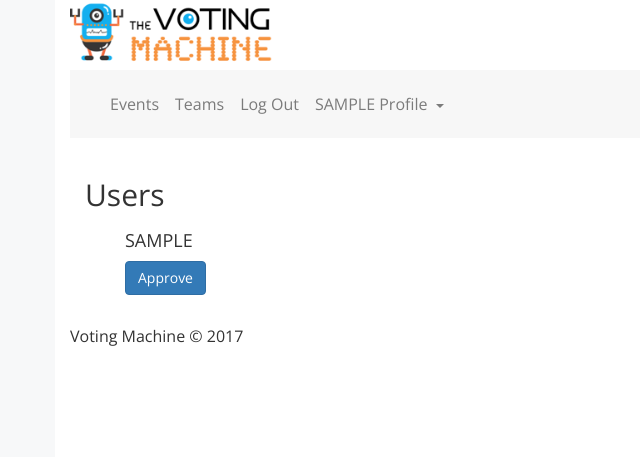
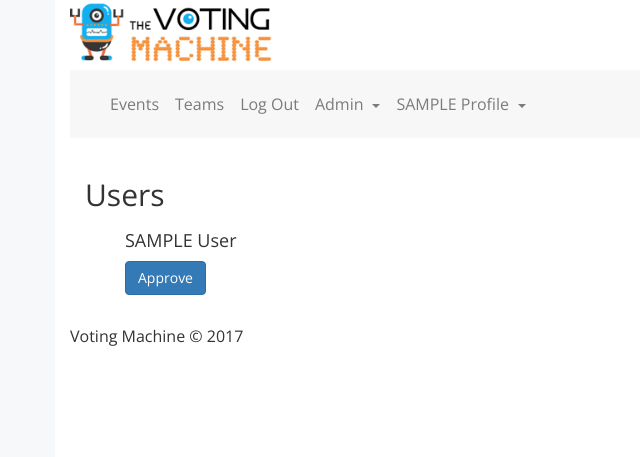
Before and after one commit to sixfeetup/django-voting-machine, a Django app: page /users/list in a window 1280 px wide. Shown: the top 457 px of the page, without its empty margins (0-640 px from the left). Run offline with Django 3.2, Linux system fonts and the light colour scheme; the visitor is signed in with stand-in values (Sample User, id 1); data comes from the database, SQL or seed files in the repository; style sheets or scripts are compiled from the project's sources; some libraries are stand-ins or nearby versions.

Commit message:
refs #16948 Added Admin button to the app.

```diff
--- a/voting/templates/base.html
+++ b/voting/templates/base.html
@@ -44,28 +44,28 @@
 
         <div class="collapse navbar-collapse" id="navbarSupportedContent">
           <ul class="nav navbar-nav mr-auto">
-            <li class="nav-item ">
-              <a class="nav-link" href="{% url 'votingmachine:event_list'  %}">Events <span class="sr-only">(current)</span></a>
-            </li>
-            <li class="nav-item">
-                <a class="nav-link" href="{% url 'votingmachine:team_list' %}">Teams</a>
-            </li>
+            <li class="nav-item "><a class="nav-link" href="{% url 'votingmachine:event_list'  %}">Events <span class="sr-only">(current)</span></a></li>
+            <li class="nav-item"><a class="nav-link" href="{% url 'votingmachine:team_list' %}">Teams</a></li>
             {% if request.user.is_authenticated %}
-              <li class="nav-item">
                 {# URL provided by django-allauth/account/urls.py #}
-                  <a class="nav-link" href="{% url 'users:logout' %}">{% trans "Log Out" %}</a>
-              </li>
+
+                <li class="nav-item"><a class="nav-link" href="{% url 'users:logout' %}">{% trans "Log Out" %}</a></li>
 
                 <li class="nav-item dropdown">
-                {# URL provided by django-allauth/account/urls.py #}
-{#                <a class="nav-link" href="{% url 'users:detail' request.user.username  %}">{{ user.first_name }} {% trans "Profile" %}</a>#}
-{#              </li>#}
+                {% if request.user.is_superuser %}
+                    <a class="nav-link dropdown-toggle" href="{% url "users:detail" request.user.username %}" id="dropdownMenuLink" data-toggle="dropdown" aria-haspopup="true" aria-expanded="false">
+                    Admin </a>
+                  <ul class="dropdown-menu" aria-labelledby="dropdownMenuLink">
+                      <li><a class="nav-link dropdown-item" href="{% url 'admin:index'%}">Admin Site</a></li>
+                      <li><a class="nav-link dropdown-item" href="{% url 'users:list'%}">User List</a></li>
+                  </ul>
+                    {% endif %}
+                </li>
 
-{#                <div class="dropdown">#}
+
+                <li class="nav-item dropdown">
                   <a class="nav-link dropdown-toggle" href="{% url "users:detail" request.user.username %}" id="dropdownMenuLink" data-toggle="dropdown" aria-haspopup="true" aria-expanded="false">
-{#                  <a class="btn btn-secondary dropdown-toggle" href="https://example.com" id="dropdownMenuLink" data-toggle="dropdown" aria-haspopup="true" aria-expanded="false">#}
-                    {{ user.first_name|upper }} Profile
-                  </a>
+                    {{ user.first_name|upper }} Profile </a>
                   <ul class="dropdown-menu" aria-labelledby="dropdownMenuLink">
                     <li><a class="nav-link dropdown-item" href="{% url 'users:update' %}" role="button">Edit Account</a></li>
                     <li><a class="nav-link dropdown-item" href="{% url 'users:update_password' %}" role="button">Change Password</a></li>
@@ -90,17 +90,9 @@
                     {% endif %}
 
 
-                    {% if request.user.is_superuser %}
-                        <li role="separator" class="divider"></li>
-                        <li><a class="nav-link dropdown-item" href="{% url 'admin:index'%}">Admin Site</a></li>
-                        <li><a class="nav-link dropdown-item" href="{% url 'users:list'%}">User List</a></li>
-                    {% endif %}
-
 
                   </ul>
-{#                </div>#}
                  </li>
-
             {% else %}
               <li class="nav-item">
                 <a id="sign-up-link" class="nav-link" href="{% url 'users:signup' %}">{% trans "Sign Up" %}</a>
@@ -117,6 +109,16 @@
     </div>
     </div>
 
+{#    #}
+{#                    {% if request.user.is_superuser %}#}
+{#                    <li class="nav-item dropdown">#}
+{#                        <a class="nav-link dropdown-toggle" href="{% url "users:detail" request.user.username %}" id="dropdownMenuLink" data-toggle="dropdown" aria-haspopup="true" aria-expanded="false">#}
+{#                            ADMIN </a>#}
+{#                          <ul class="dropdown-menu" aria-labelledby="dropdownMenuLink">#}
+{#                            <li><a class="nav-link dropdown-item" href="{% url 'users:update' %}" role="button">Edit Account</a></li>#}
+{#                                <li><a class="nav-link dropdown-item" href="{% url 'admin:index'%}">Admin Site</a></li>#}
+{#                                <li><a class="nav-link dropdown-item" href="{% url 'users:list'%}">User List</a></li>#}
+{#                    {% endif %}#}
     <div class="container">
 
       {% if messages %}
--- a/voting/templates/users/user_list.html
+++ b/voting/templates/users/user_list.html
@@ -10,23 +10,24 @@
     {% for user in user_list %}
 {#      <a href="{% url 'users:detail' user.username %}" class="list-group-item">#}
 {#        class="list-group-item-heading"#}
-        <ul><h4>{{ user.username|upper }}</h4>
+        <ul><h4>{{ user.first_name|upper  }} {{ user.last_name }}</h4>
             {% if user.state == 'N' %}
-                <button class="btn btn-primary" type="submit" data-action="approve">Approve</button>
+                <button class="btn btn-primary" type="submit" data-action="approve" data-user="{{ user.id }}">Approve</button>
             {% else %}
-                <button class="btn btn-success" type="submit" data-action="unapprove">un-Approve</button>
+                <button class="btn btn-success" type="submit" data-action="unapprove" data-user="{{ user.id }}">un-Approve</button>
             {% endif %}
 {#      </a>#}
         </ul>
     {% endfor %}
   </div>
 </div>
-    <script>
+<script>
         (function($) { $(function() {
             $('button').click(function(){
                 $btn = $(this);
+                var user_id = $(this).attr("data-user");
                 var taction = $(this).attr("data-action");
-                 $.post('/users/list/team/' + '/' + taction + "/",
+                 $.post('/users/list/' + user_id + '/' + taction + "/",
                         {csrfmiddlewaretoken: '{{ csrf_token }}'},
                         function(data){
                             if (data.status == 'OK') {
--- a/voting/users/urls.py
+++ b/voting/users/urls.py
@@ -15,7 +15,7 @@ urlpatterns = [
         name='list'
     ),
     url(
-        regex=r'^list/(?P<action>(approve|unapprove))/$',
+        regex=r'^list/(?P<user_id>[\w.@+-]+)/(?P<action>(approve|unapprove))/$',
         view=views.approve_user,
         name='approve_user'
     ),
--- a/voting/users/views.py
+++ b/voting/users/views.py
@@ -33,8 +33,9 @@ class UserRedirectView(LoginRequiredMixin, RedirectView):
     permanent = False
 
     def get_redirect_url(self):
-        if self.request.user.is_superuser:
-            return reverse('admin:index')
+        #if you want make thta from login the admin go direct to the admin site
+        # if self.request.user.is_superuser:
+        #     return reverse('admin:index')
 
         return reverse('users:detail',
                        kwargs={'username': self.request.user.username})
@@ -173,9 +174,10 @@ def logout_view(request):
 
 
 @login_required
-def approve_user(request, id, action):
+def approve_user(request, user_id, action):
     try:
-        user = User.objects.get(id=id)
+        # user = request.user
+        user = User.objects.get(id=user_id)
         if action == 'approve':
             user.approve()
             user.save()
@@ -191,3 +193,23 @@ def approve_user(request, id, action):
         to_json = {'status': 'FAIL',  'message': 'Could not change user state.', 'reason': str(e)}
 
     return HttpResponse(json.dumps(to_json), content_type='application/json')
+
+
+# @login_required
+# def join_team(request, team_id, action):
+#     try:
+#         user = request.user
+#         team = Team.objects.get(id=team_id)
+#         if action == 'join':
+#             add_user_to_team(user, team)
+#         elif action == 'leave':
+#             remove_user_from_team(user, team)
+#         else:
+#             raise Exception("unexpected action:" + action)
+#         to_json = {
+#             'status': "OK",
+#         }
+#     except Exception as e:
+#         to_json = {'status': 'FAIL',  'message': 'Could not join team.', 'reason': str(e)}
+#
+#     return HttpResponse(json.dumps(to_json), content_type='application/json')
```
